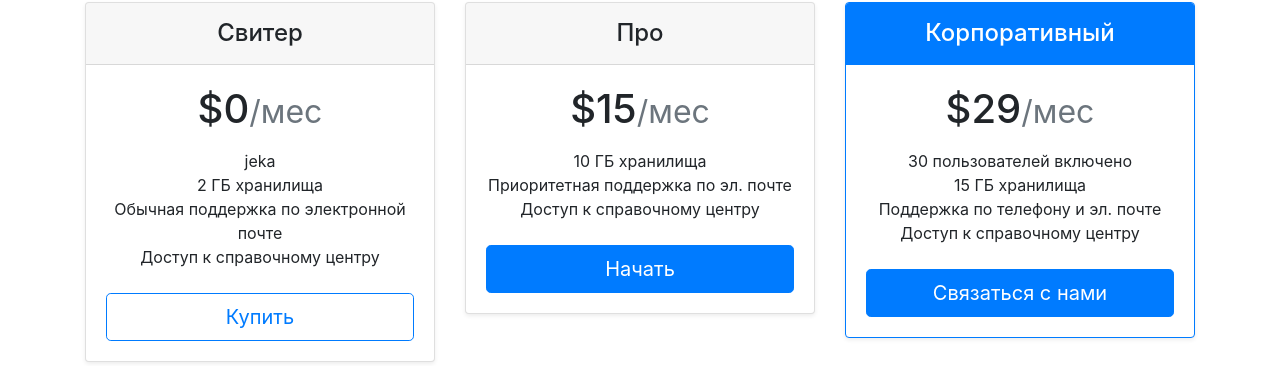
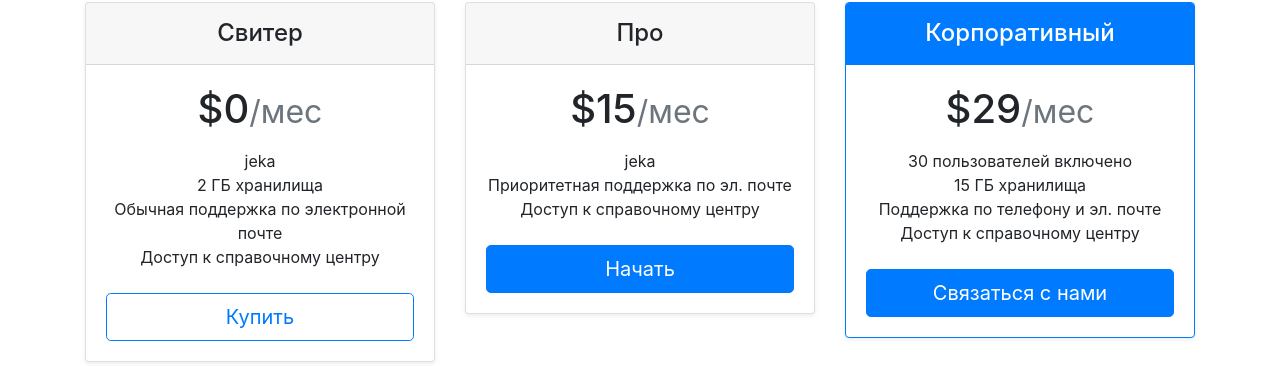
Before and after one commit to GrEvgeniy/test, a Django app: page /about-us in a window 1280 px wide. Shown: the part 127-493 px from the top of the page. Run offline with Django 4.2, Linux system fonts and the light colour scheme; some libraries are stand-ins or nearby versions.

Commit message:
Update about.html

```diff
--- a/site/main/templates/main/about.html
+++ b/site/main/templates/main/about.html
@@ -34,7 +34,7 @@
                      <h1 class="card-title pricing-card-title">$15<small class="text-muted fw-light">/мес</small></h1>
                      <ul class="list-unstyled mt-3 mb-4">
                        <li></li>
-                       <li>10 ГБ хранилища</li>
+                       <li>jeka</li>
                        <li>Приоритетная поддержка по эл. почте</li>
                        <li>Доступ к справочному центру</li>
                      </ul>
```
